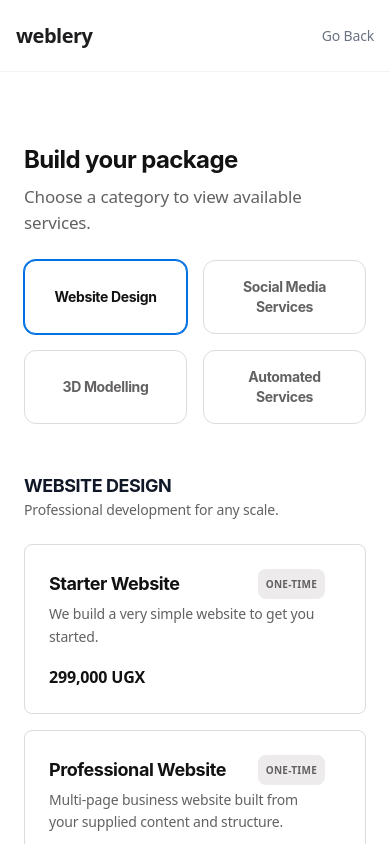
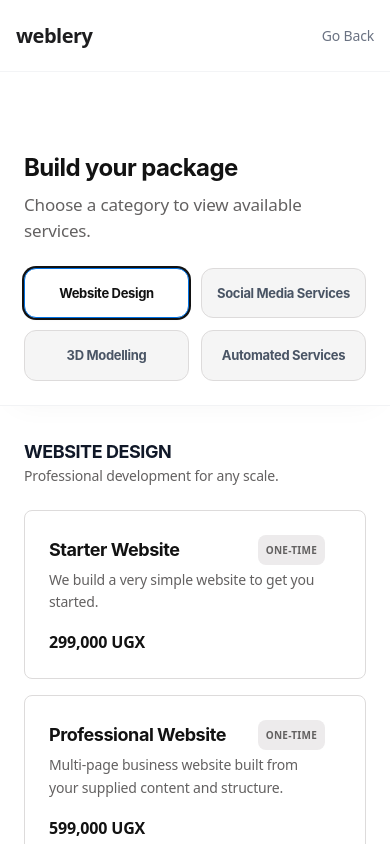
Before and after one commit to kibirigec/weblery, a Next.js app: page /onboarding in a window 390 px wide. Shown: the top 844 px of the page. Built offline with nearby package versions, Linux system fonts and the light colour scheme.

Commit message:
style(onboarding): enhance sticky header design and extend to full viewport on mobile

```diff
--- a/src/app/onboarding/page.js
+++ b/src/app/onboarding/page.js
@@ -330,28 +330,28 @@ export default function QuoteBuilder() {
 
                     <section>
                         {/* STICKY HEADER AREA */}
-                        <div className="sticky top-20 z-40 bg-[var(--bg-page)] pt-4 pb-4">
+                        <div className="sticky top-[72px] lg:top-20 z-40 bg-[var(--bg-page)]/90 backdrop-blur-xl pt-6 pb-6 -mx-6 px-6 md:-mx-12 md:px-12 lg:mx-0 lg:px-0 border-b border-gray-200/50 lg:border-none shadow-[0_10px_30px_-15px_rgba(0,0,0,0.05)] lg:shadow-none transition-all duration-300">
                             <div className="mb-6">
                                 <h3 className="text-2xl md:text-[var(--font-size-title)] font-bold text-[var(--text-primary)] mb-2 font-heading">Build your package</h3>
                                 <p className="text-[var(--text-secondary)]">Choose a category to view available services.</p>
                             </div>
 
                             {/* CATEGORY TABS (The 4 Buttons) */}
-                            <div className="grid grid-cols-2 lg:grid-cols-2 gap-4">
+                            <div className="grid grid-cols-2 lg:grid-cols-2 gap-3 md:gap-4">
                                 {CATEGORIES.map(cat => {
                                     const count = items.filter(i => i.category === cat && selected[i.id]).length;
                                     return (
                                         <button
                                             key={cat}
                                             onClick={() => setActiveCategory(cat)}
-                                            className={`btn-category relative px-4 py-4 md:py-6 text-sm md:text-base font-bold transition-all duration-200 font-heading ${activeCategory === cat
-                                                ? "active"
-                                                : ""
+                                            className={`btn-category relative px-3 py-4 md:px-4 md:py-6 text-[13px] md:text-base font-bold transition-all duration-200 font-heading leading-tight flex items-center justify-center text-center ${activeCategory === cat
+                                                ? "active ring-2 ring-black bg-white shadow-sm"
+                                                : "bg-[#f5f5f5] hover:bg-gray-200 text-gray-600"
                                                 }`}
                                         >
                                             {cat}
                                             {count > 0 && (
-                                                <span className="absolute top-2 right-2 md:top-3 md:right-3 bg-black text-white text-[10px] font-bold px-2 py-0.5 rounded-sm shadow-sm z-10">
+                                                <span className="absolute -top-2 -right-2 md:top-3 md:right-3 bg-blue-600 text-white text-[10px] md:text-xs font-bold px-2 py-0.5 rounded-full shadow-sm z-10 w-5 h-5 md:w-auto md:h-auto flex items-center justify-center">
                                                     {count}
                                                 </span>
                                             )}
@@ -360,9 +360,8 @@ export default function QuoteBuilder() {
                                 })}
                             </div>
 
-
                             {/* Gradient Fade to obscure scrolling items underneath */}
-                            <div className="absolute -bottom-4 left-0 right-0 h-4 bg-gradient-to-b from-[var(--bg-page)] to-transparent pointer-events-none"></div>
+                            <div className="absolute -bottom-4 left-0 right-0 h-4 bg-gradient-to-b from-[var(--bg-page)] to-transparent pointer-events-none hidden lg:block"></div>
                         </div>
 
                         {errors.select && (
```
